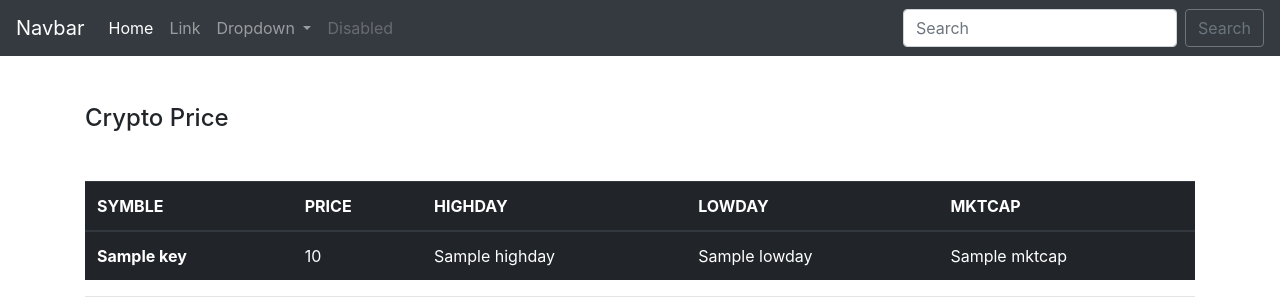
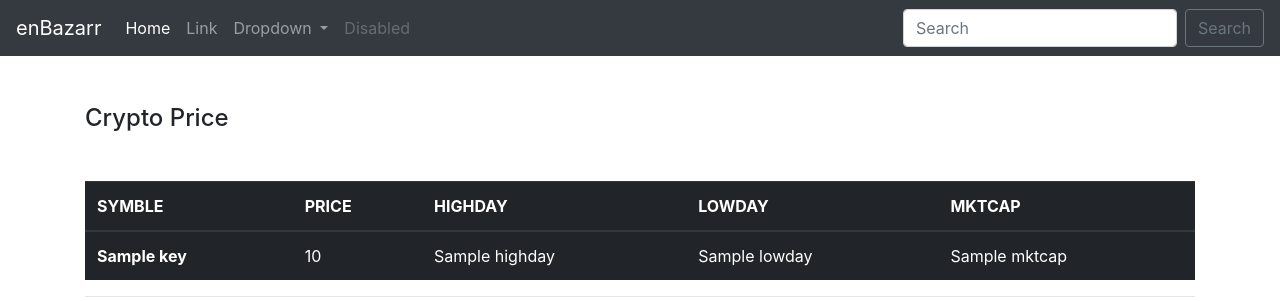
Before and after one commit to Adrianacmy/capstone-API, a Django app: template src/crypto/templates/home.html in a window 1280 px wide. Shown: the top 301 px of the page. Run offline with Django 3.2, Linux system fonts and the light colour scheme; the template is opened without the code that fills it: most values are stand-ins (such as "Sample title", 1, 10 or a date in 2020); grey boxes marked "Sample" are stand-in pictures; some libraries are stand-ins or nearby versions.

Commit message:
add url to navbar

```diff
--- a/src/crypto/templates/navbar.html
+++ b/src/crypto/templates/navbar.html
@@ -1,5 +1,5 @@
 <nav class="navbar navbar-expand-lg navbar-dark bg-dark">
-  <a class="navbar-brand" href="#">Navbar</a>
+  <a class="navbar-brand" href="#">enBazarr</a>
   <button class="navbar-toggler" type="button" data-toggle="collapse" data-target="#navbarSupportedContent" aria-controls="navbarSupportedContent" aria-expanded="false" aria-label="Toggle navigation">
     <span class="navbar-toggler-icon"></span>
   </button>
@@ -7,7 +7,7 @@
   <div class="collapse navbar-collapse" id="navbarSupportedContent">
     <ul class="navbar-nav mr-auto">
       <li class="nav-item active">
-        <a class="nav-link" href="#">Home <span class="sr-only">(current)</span></a>
+        <a class="nav-link" href="{% url 'home' %}">Home <span class="sr-only">(current)</span></a>
       </li>
       <li class="nav-item">
         <a class="nav-link" href="#">Link</a>
```
